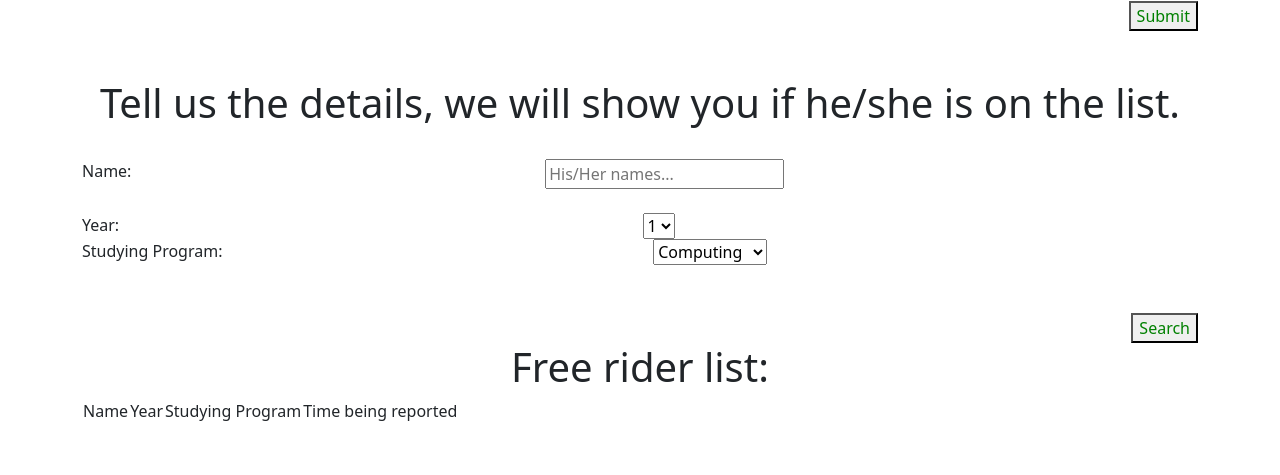
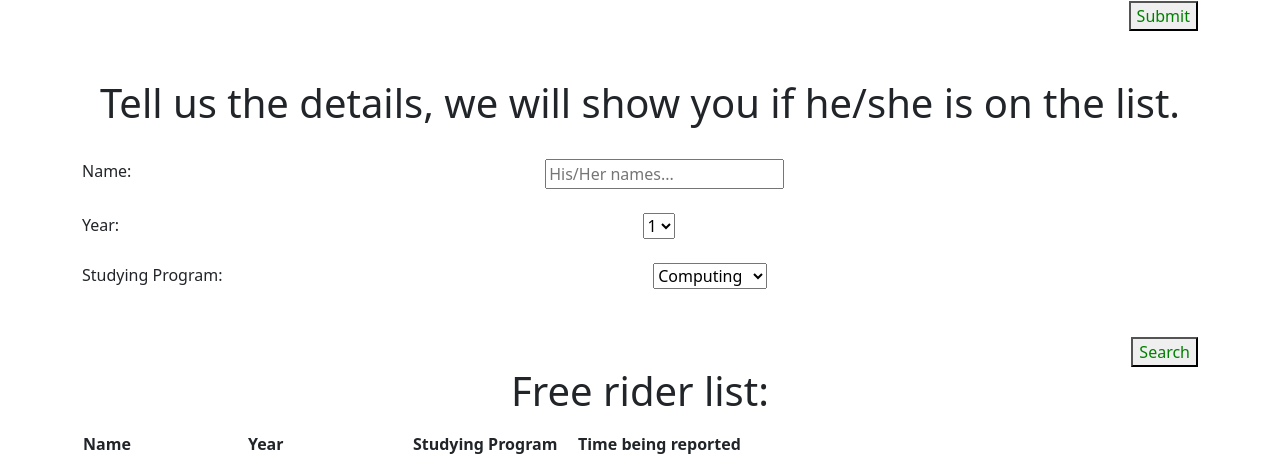
Before and after one commit to COMPS381/S381F-Project-3Riders, a Node server app: template views/index.ejs in a window 1280 px wide. Shown: the part 419-894 px from the top of the page. Before the commit the page ends 840 px from the top, so only its background shows below. Run offline with Node 20, Linux system fonts and the light colour scheme; the template is opened without the code that fills it, so the values that code supplies are empty; some libraries are stand-ins or nearby versions.

Commit message:
Update index.ejs

```diff
--- a/views/index.ejs
+++ b/views/index.ejs
@@ -126,6 +126,7 @@
 								<option value="4">4</option>
 								</select>
 						</div>
+						<br>
 						<div class="form-group">
 							<label for="program" class="drac-text-white drac-heading" style="float: left;"
 								>Studying Program:
@@ -148,18 +149,20 @@
 						</button>
 					</form>
 				</div>
+				<br>
+				<br>
 				<div class="col-sm-12">
 					<!-- div for diplaying filtered result -->
 					<h1 class="drac-heading drac-heading-xl drac-text-white">
 						Free rider list:
 					</h1>
-					<table id="listTable">
+					<table id="listTable" class="drac-table drac-table-cyan drac-text-white reports">
 						<thead>
 							<tr>
-								<td>Name</td>
-								<td>Year</td>
-								<td>Studying Program</td>
-								<td>Time being reported</td>
+								<th class="drac-text drac-text-white">Name</th>
+								<th class="drac-text drac-text-white">Year</th>
+								<th class="drac-text drac-text-white">Studying Program</th>
+								<th class="drac-text drac-text-white">Time being reported</th>
 							</tr>
 						</thead>
 						<tbody>
```
